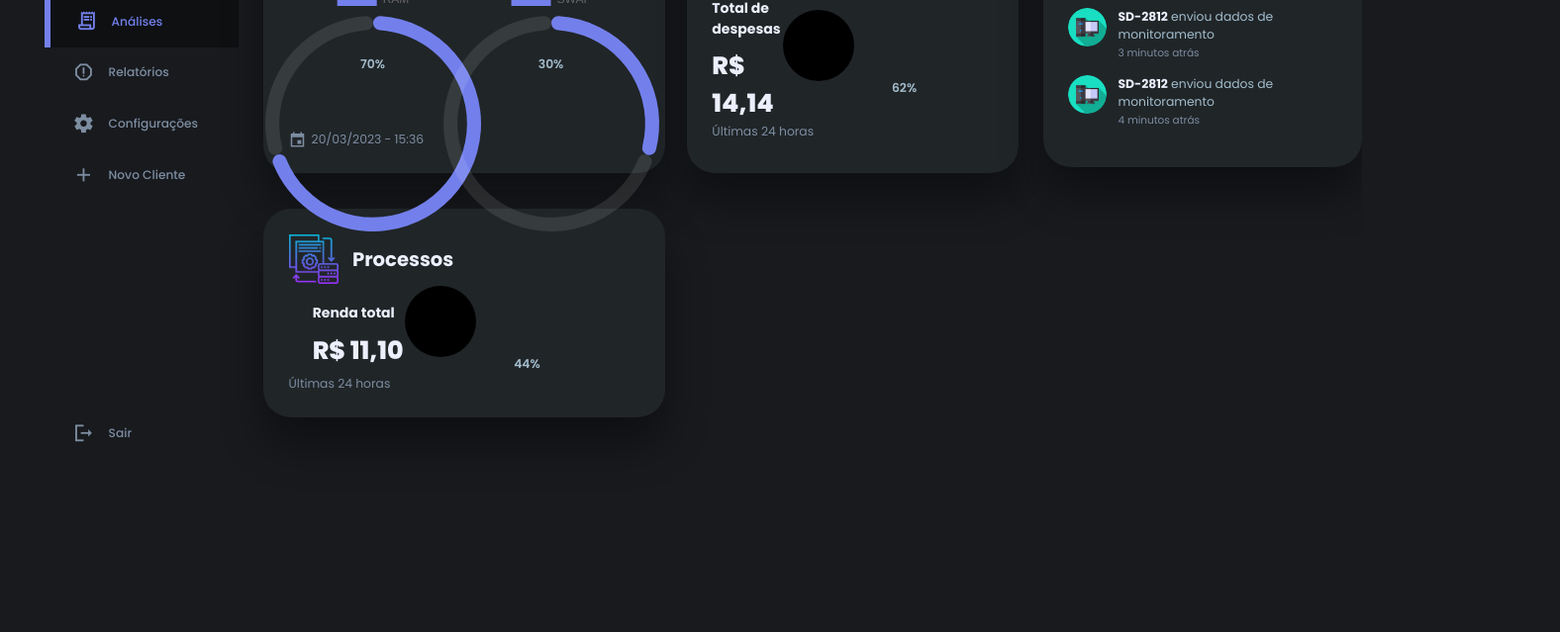
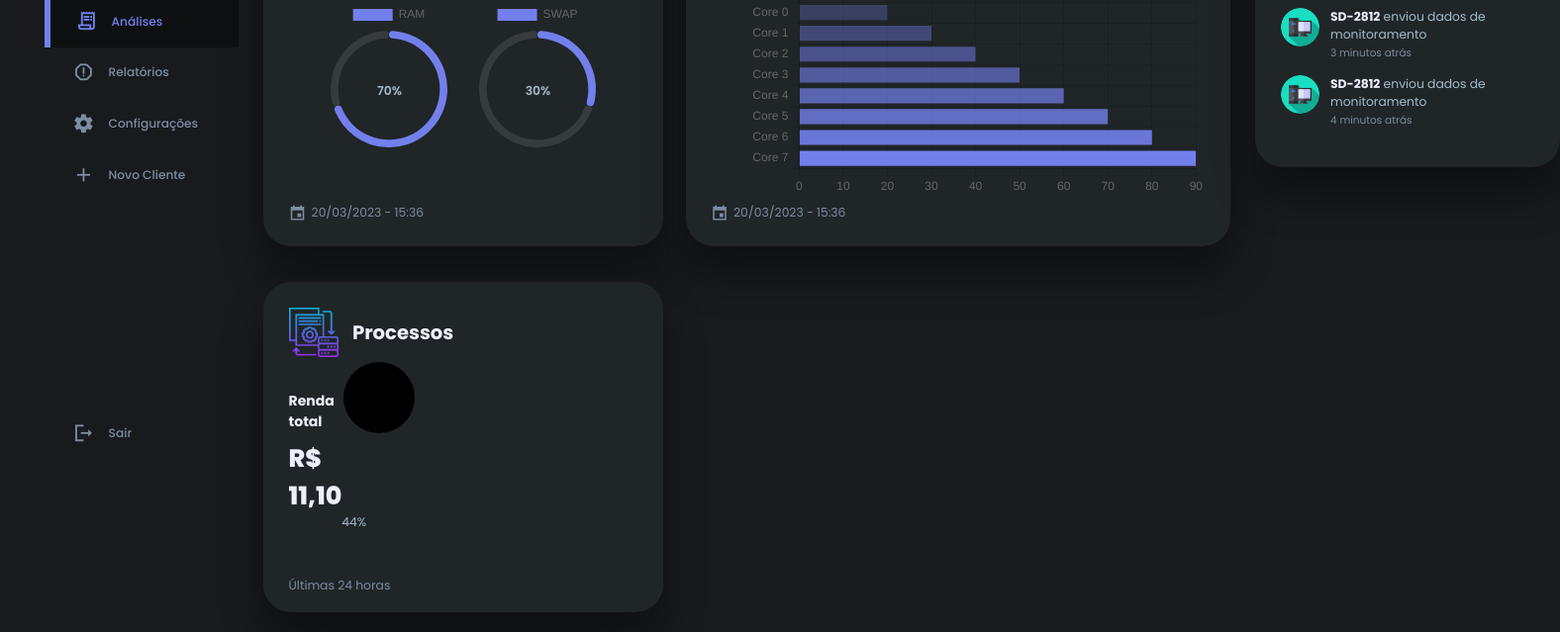
Before and after one commit to jonattasts/simple-dashboard, a plain HTML site: page analytics.html in a window 1280 px wide. Shown: the part 219-858 px from the top of the page at 99% size, 1576 px wide, since content can reach past the window. Before the commit the page ends 800 px from the top, so only its background shows below. Drawn offline with nearby package versions, Linux system fonts and the light colour scheme.

Commit message:
✨ Create cpu percent card

```diff
--- a/analytics.html
+++ b/analytics.html
@@ -123,7 +123,7 @@
             </div>
           </div>
 
-          <!-- Expenses -->
+          <!-- CPU -->
           <div class="card cpu">
             <div class="header">
               <img src="./assets/cpu.png" alt="Item de monitoramento" />
@@ -132,22 +132,14 @@
             </div>
 
             <div class="content">
-              <div class="">
-                <h3>Total de despesas</h3>
-                <h1>R$ 14,14</h1>
+              <div class="progress">
+                <canvas id="cpu-percent"></canvas>
+                </div>
               </div>
 
-              <div class="progress">
-                <svg>
-                  <circle cx="38" cy="38" r="36"></circle>
-                </svg>
-
-                <div class="number">
-                  <p>62%</p>
-                </div>
-              </div>
+            <div class="text-muted">
+              <span class="material-icons-sharp">event</span> 20/03/2023 - 15:36
             </div>
-            <div class="text-muted">Últimas 24 horas</div>
           </div>
 
           <!-- Incomes -->
@@ -259,6 +251,8 @@
     <script src="https://cdnjs.cloudflare.com/ajax/libs/Chart.js/3.8.2/chart.min.js"></script>
 
     <script src="./js/graphics/ram-graphic-analytics.js"></script>
+    <script src="./js/graphics/cpu-graphic-analytics.js"></script>
+
     <script src="./js/index.js"></script>
   </body>
 </html>
--- a/css/analytics.css
+++ b/css/analytics.css
@@ -1,3 +1,10 @@
+.container {
+  gap: 1.8rem;
+  grid-template-columns: 14rem auto 22rem;
+}
+
+/*========================== INSIGHTS ============================*/
+
 main .insights {
   display: grid;
   grid-template-columns: repeat(2, 1fr);
@@ -38,22 +45,33 @@ main .insights > .card .content {
   display: flex;
   align-items: center;
   justify-content: center;
+  height: 100%;
+  max-height: 180px;
+  margin-bottom: 3rem;
 }
 
-main .insights .content .progress {
-  position: relative;
-  width: 250px;
+main .insights .card .text-muted {
+  display: flex;
+  align-items: center;
+  justify-content: flex-start;
+}
+
+main .insights .card .text-muted > span {
+  margin-right: 5px;
+  font-size: 18px;
 }
 
 main .insights .progress {
   position: relative;
-  width: 92px;
-  height: 92px;
 }
 
-main .insights .content .progress .number {
+main .insights .memory .content .progress {
+  width: 150px;
+}
+
+main .insights .memory .content .progress .number {
   position: absolute;
-  top: 35px;
+  top: 18px;
   left: 0;
   height: 100%;
   width: 100%;
@@ -63,25 +81,8 @@ main .insights .content .progress .number {
   font-weight: 600;
 }
 
-main .insights .memory .progress:first-child {
-  margin-left: -40px;
-  margin-right: -70px;
-}
-
-main .insights .content .progress:nth-child(2) {
-  margin-right: -35px;
-}
-
-main .insights .memory .text-muted {
-  margin-top: 4rem;
-  display: flex;
-  align-items: center;
-  justify-content: flex-start;
-}
-
-main .insights .memory .text-muted > span {
-  margin-right: 5px;
-  font-size: 18px;
+main .insights .cpu .content .progress {
+  width: 500px;
 }
 
 /*========================== MEDIA QUERIES ============================*/
--- a/js/data-monitoring.js
+++ b/js/data-monitoring.js
@@ -2632,7 +2632,7 @@ const Monitorings = [
       bytes_sent: "473.34MB",
       bytes_recv: "3.05GB",
     },
-    users_info: [{ name: "Jonatas", boot_time_user: "12-03-2023 12:35:51" }],
+    users_info: [{ name: "Usuário", boot_time_user: "12-03-2023 12:35:51" }],
     execution_time: "14-03-2023 - 15:31:59",
   },
   {
@@ -2960,7 +2960,7 @@ const Monitorings = [
       bytes_sent: "473.37MB",
       bytes_recv: "3.05GB",
     },
-    users_info: [{ name: "Jonatas", boot_time_user: "12-03-2023 12:45:51" }],
+    users_info: [{ name: "Admin", boot_time_user: "12-03-2023 12:45:51" }],
     execution_time: "14-03-2023 - 15:33:16",
   },
   {
@@ -3290,7 +3290,7 @@ const Monitorings = [
     },
     users_info: [
       { name: "Jonatas", boot_time_user: "12-03-2023 12:55:51" },
-      { name: "Admin", boot_time_user: "12-03-2023 13:00:00" },
+      // { name: "Admin", boot_time_user: "12-03-2023 13:00:00" },
     ],
     execution_time: "14-03-2023 - 15:34:34",
   },
--- /dev/null
+++ b/js/graphics/cpu-graphic-analytics.js
@@ -0,0 +1,59 @@
+const cpuGraphicCanvas = document
+  .getElementById("cpu-percent")
+  .getContext("2d");
+
+const themeToggler3 = document.querySelector(".theme-toggler");
+
+let cpuGraphic = null;
+
+document.addEventListener("DOMContentLoaded", () => {
+  const cpuConfig = {
+    type: "bar",
+    data: {
+      labels: [
+        "Core Principal",
+        "Core 0",
+        "Core 1",
+        "Core 2",
+        "Core 3",
+        "Core 4",
+        "Core 5",
+        "Core 6",
+        "Core 7",
+      ],
+      datasets: [
+        {
+          label: ["CPU"],
+          data: [10, 20, 30, 40, 50, 60, 70, 80, 90],
+          backgroundColor: [
+            "rgba(115, 128, 236, 0.2)",
+            "rgba(115, 128, 236, 0.3)",
+            "rgba(115, 128, 236, 0.4)",
+            "rgba(115, 128, 236, 0.5)",
+            "rgba(115, 128, 236, 0.6)",
+            "rgba(115, 128, 236, 0.7)",
+            "rgba(115, 128, 236, 0.8)",
+            "rgba(115, 128, 236, 0.9)",
+            "rgb(115, 128, 236)",
+          ],
+          hoverBackgroundColor: "rgba(115, 128, 236, 0.1)",
+        },
+      ],
+    },
+    options: {
+      legend: {},
+      plugins: {
+        tooltip: {
+          callbacks: {
+            label: function (context) {
+              return context.dataset.data[context.dataIndex] + "%";
+            },
+          },
+        },
+      },
+      indexAxis: "y",
+    },
+  };
+
+  const cpuGraphic = new Chart(cpuGraphicCanvas, cpuConfig);
+});
```
